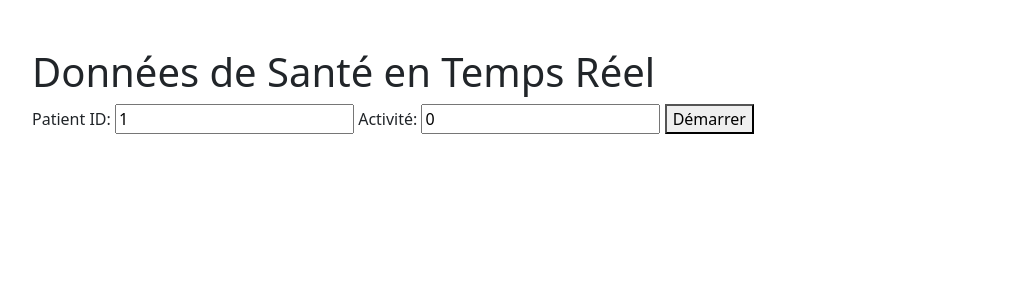
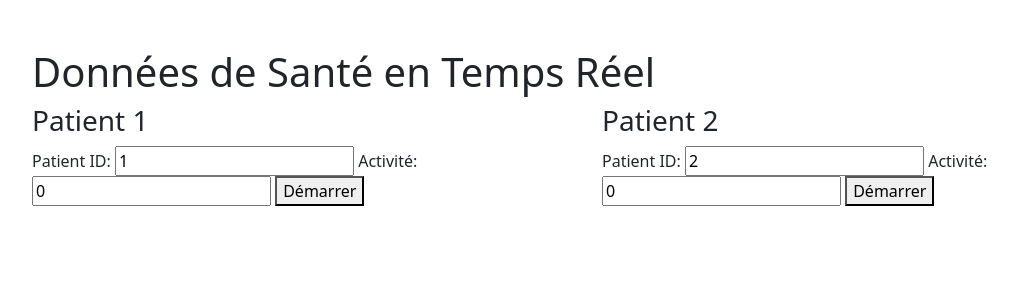
Before and after one commit to Hugo-COLLIN/MIAGE_Systeme_WEBS, a Flask app: page / in a window 1280 px wide. Shown: the top 300 px of the page, without its empty margins (50-1068 px from the left). Run offline with Flask 2, Linux system fonts and the light colour scheme; some libraries are stand-ins or nearby versions.

Commit message:
feat: visualize 2 subjects inputs

```diff
--- a/run.py
+++ b/run.py
@@ -41,8 +41,5 @@ def stream_data(patient_id, activity):
     except subprocess.SubprocessError as e:
         return f"Erreur lors de l'exécution du daemon : {e}", 500
 
-    except subprocess.SubprocessError as e:
-        return f"Error running daemon: {e}", 500
-
 if __name__ == "__main__":
     app.run(debug=True, host='0.0.0.0')
--- a/static/js/scripts.js
+++ b/static/js/scripts.js
@@ -1,10 +1,30 @@
-function startStreaming() {
-    const patientId = $('#patientId').val();
-    const activityId = $('#activityId').val();
+const eventSources = {};
+
+function startStreaming(patientNumber) {
+    const patientId = $(`#patientId${patientNumber}`).val();
+    const activityId = $(`#activityId${patientNumber}`).val();
+
+    // Fermer la source d'événements existante pour ce patient si elle existe
+    if (eventSources[patientNumber]) {
+        eventSources[patientNumber].close();
+    }
+
+    // Créer une nouvelle source d'événements
     const eventSource = new EventSource(`/data/${patientId}/${activityId}`);
+    eventSources[patientNumber] = eventSource;
 
-    $('#data-container').empty();  // Clear previous data
+    // Vider le conteneur précédent
+    $(`#data-container${patientNumber}`).empty();
+
+    // Gérer les messages pour ce patient
     eventSource.onmessage = function(event) {
-        $('#data-container').append(`<p>${event.data}</p>`);
+        $(`#data-container${patientNumber}`).append(`<p>${event.data}</p>`);
+    };
+
+    // Gestion des erreurs
+    eventSource.onerror = function(error) {
+        console.error(`Erreur pour le patient ${patientNumber}:`, error);
+        $(`#data-container${patientNumber}`).append(`<p class="text-danger">Erreur de connexion</p>`);
+        eventSource.close();
     };
 }
--- a/templates/index.html
+++ b/templates/index.html
@@ -9,14 +9,30 @@
 <body>
     <div class="container mt-5">
         <h1>Données de Santé en Temps Réel</h1>
-        <div>
-            <label>Patient ID:</label>
-            <input type="number" id="patientId" value="1">
-            <label>Activité:</label>
-            <input type="number" id="activityId" value="0">
-            <button onclick="startStreaming()">Démarrer</button>
+        <div class="row">
+            <div class="col-md-6">
+                <h3>Patient 1</h3>
+                <div>
+                    <label>Patient ID:</label>
+                    <input type="number" id="patientId1" value="1">
+                    <label>Activité:</label>
+                    <input type="number" id="activityId1" value="0">
+                    <button onclick="startStreaming(1)">Démarrer</button>
+                </div>
+                <div id="data-container1" class="mt-3"></div>
+            </div>
+            <div class="col-md-6">
+                <h3>Patient 2</h3>
+                <div>
+                    <label>Patient ID:</label>
+                    <input type="number" id="patientId2" value="2">
+                    <label>Activité:</label>
+                    <input type="number" id="activityId2" value="0">
+                    <button onclick="startStreaming(2)">Démarrer</button>
+                </div>
+                <div id="data-container2" class="mt-3"></div>
+            </div>
         </div>
-        <div id="data-container" class="mt-3"></div>
     </div>
     <script src="https://code.jquery.com/jquery-3.6.0.min.js"></script>
     <script src="static/js/scripts.js"></script>
```
